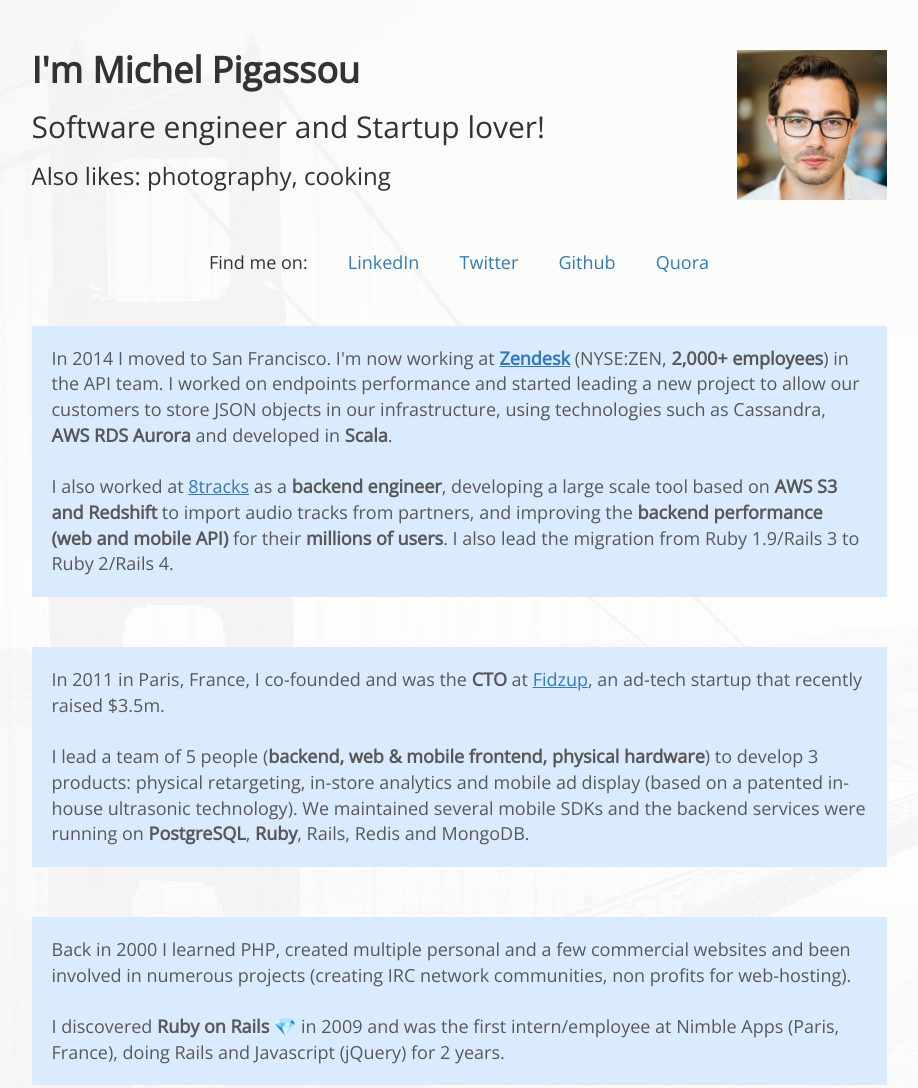
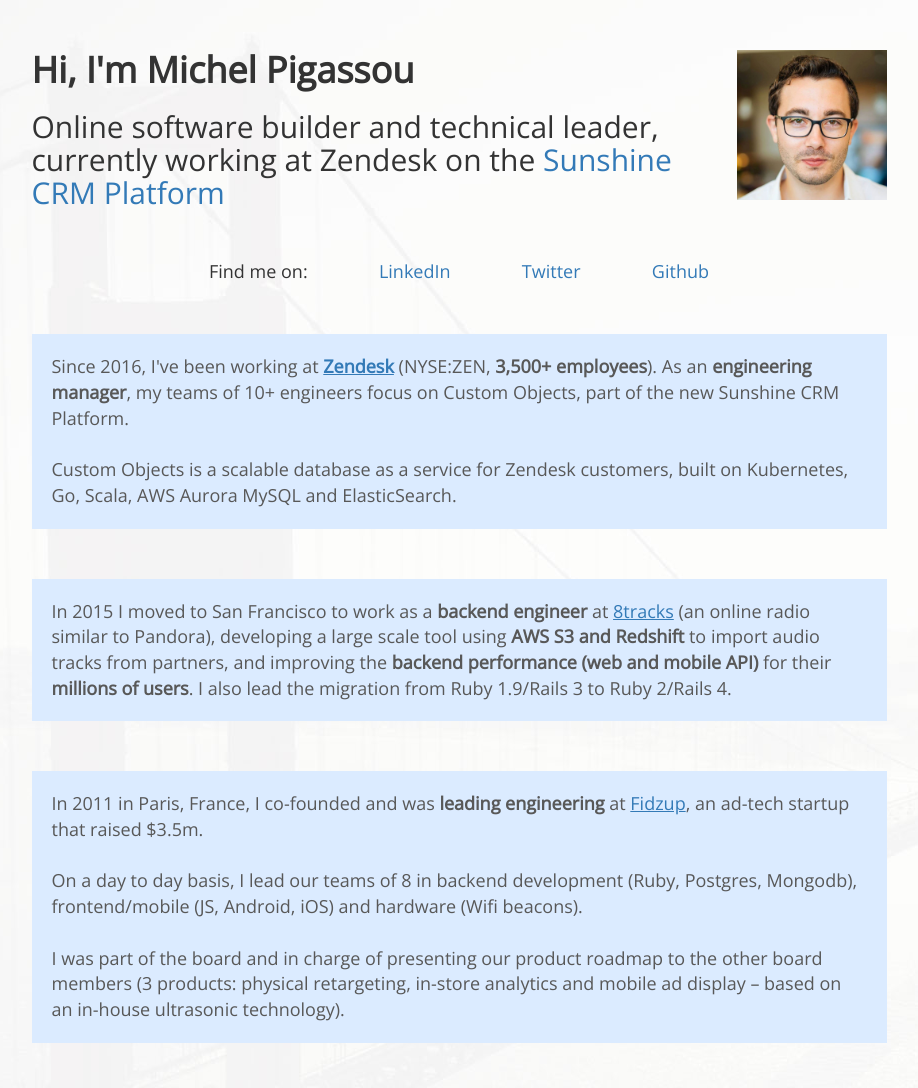
Before and after one commit to Dagnan/homepage, a plain HTML site: page index.html in a window 1280 px wide. Shown: the top 1088 px of the page, without its empty margins (181-1099 px from the left). Drawn offline with nearby package versions, Linux system fonts and the light colour scheme.

Commit message:
New changes from 2019

```diff
--- a/index.html
+++ b/index.html
@@ -7,7 +7,7 @@
     <meta name="description" content="Michel Pigassou, Software Engineer, currently working at Zendesk">
     <meta name="author" content="Michel Pigassou">
 
-    <title>Michel Pigassou, Software Engineer</title>
+    <title>Michel Pigassou, Engineering manager at Zendesk</title>
 
     <link href="assets/css/bootstrap.min.css" rel="stylesheet">
 
@@ -56,9 +56,9 @@
 
         <div id="head">
           <img id="avatar" src="assets/img/michelpigassou.jpg"/>
-          <h1>I'm Michel Pigassou</h1>
-          <h2>Software engineer and Startup lover!</h2>
-          <h3>Also likes: photography, cooking</h3>
+          <h1>Hi, I'm Michel Pigassou</h1>
+          <h2>Online software builder and technical leader, currently working at Zendesk on the <a href="https://www.zendesk.com/platform">Sunshine CRM Platform</a></h2>
+          <!--<h3>Also likes: photography, cooking</h3>-->
         </div>
 
         <div id="getintouch">
@@ -66,24 +66,25 @@
           <a href="https://www.linkedin.com/in/michelpigassou/en">LinkedIn</a>
           <a href="https://www.twitter.com/dagnan">Twitter</a>
           <a href="https://github.com/dagnan">Github</a>
-          <a href="https://quora.com/profile/Michel-Pigassou">Quora</a>
         </div>
 
         <div id="frames">
           <p>
-            In 2014 I moved to San Francisco.
-            I'm now working at <b><a href="http://zendesk.com/">Zendesk</a></b> (NYSE:ZEN, <b>2,000+ employees</b>) in the API team. I worked on endpoints performance and started leading a new project to allow our customers to store JSON objects in our infrastructure, using technologies
-            such as Cassandra, <b>AWS RDS Aurora</b> and developed in <b>Scala</b>.
-
-            <br /><br />I also worked at <a href="http://8tracks.com/">8tracks</a> as a <b>backend engineer</b>, developing a large scale tool
-            based on <b>AWS S3 and Redshift</b> to import audio tracks from partners, and improving the <b>backend
+            Since 2016, I've been working at <b><a href="http://zendesk.com/">Zendesk</a></b> (NYSE:ZEN, <b>3,500+ employees</b>). As an <b>engineering manager</b>, my teams of 10+ engineers focus on Custom Objects, part of the new Sunshine CRM Platform.
+            <br /><br />
+            Custom Objects is a scalable database as a service for Zendesk customers, built on Kubernetes, Go, Scala, AWS Aurora MySQL and ElasticSearch.
+          </p>
+          <p>
+            In 2015 I moved to San Francisco to work as a <b>backend engineer</b> at <a href="https://blog.8tracks.com/2019/12/26/to-everything-there-is-a-season/">8tracks</a> (an online radio similar to Pandora), developing a large scale tool
+            using <b>AWS S3 and Redshift</b> to import audio tracks from partners, and improving the <b>backend
             performance (web and mobile API)</b> for their <b>millions of users</b>. I also lead the migration from Ruby 1.9/Rails 3 to Ruby 2/Rails 4.
           </p>
           <p>
-            In 2011 in Paris, France, I co-founded and was the <b>CTO</b> at <a href="http://fidzup.com/en">Fidzup</a>, an ad-tech startup that recently raised $3.5m.
+            In 2011 in Paris, France, I co-founded and was <b>leading engineering</b> at <a href="https://www.crunchbase.com/organization/fidzup">Fidzup</a>, an ad-tech startup that raised $3.5m.
             <br /><br />
-            I lead a team of 5 people (<b>backend, web & mobile frontend, physical hardware</b>) to develop 3 products: physical retargeting, in-store analytics and mobile ad display (based on a patented in-house ultrasonic technology).
-            We maintained several mobile SDKs and the backend services were running on <b>PostgreSQL</b>, <b>Ruby</b>, Rails, Redis and MongoDB.
+            On a day to day basis, I lead our teams of 8 in backend development (Ruby, Postgres, Mongodb), frontend/mobile (JS, Android, iOS) and hardware (Wifi beacons).
+            <br /><br />
+            I was part of the board and in charge of presenting our product roadmap to the other board members (3 products: physical retargeting, in-store analytics and mobile ad display – based on an in-house ultrasonic technology).
           </p>
           <p>
             Back in 2000 I learned PHP, created multiple personal and a few commercial websites and been involved in numerous projects (creating IRC network communities,
```
